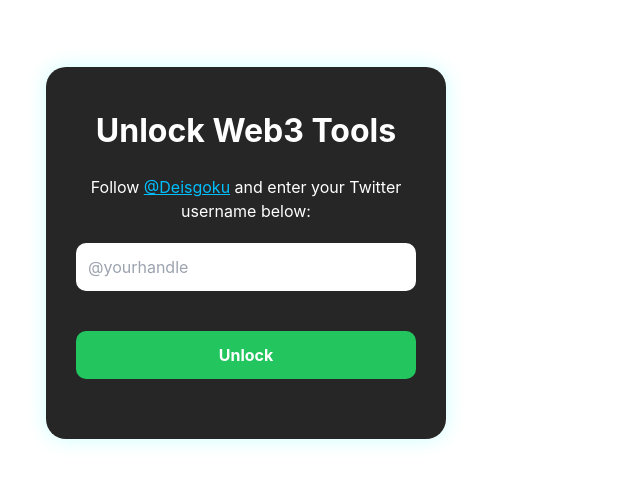
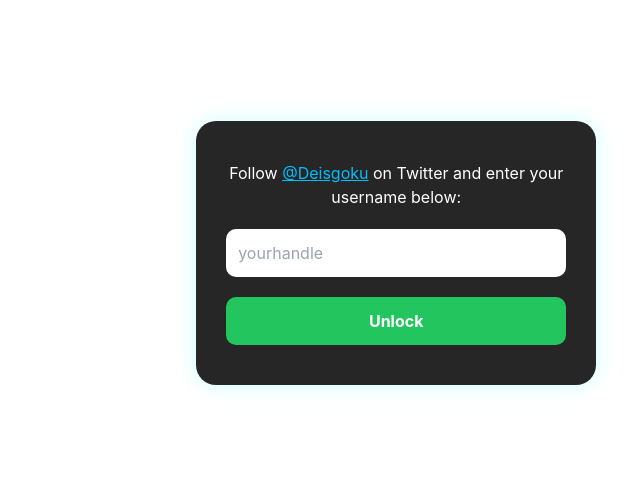
Before and after one commit to deisgoku/crypto-price-readme, a Next.js app: page /unlock in a window 1280 px wide. Shown: the part 147-632 px from the top of the page, without its empty margins (394-1034 px from the left). Built offline with nearby package versions, Linux system fonts and the light colour scheme.

Commit message:
Update unlock.jsx test

```diff
--- a/pages/unlock.jsx
+++ b/pages/unlock.jsx
@@ -1,47 +1,57 @@
+"use client";
+
 import React, { useState } from "react";
 import toast from "react-hot-toast";
 
-export default function Unlock() {
+export default function UnlockPage() {
   const [username, setUsername] = useState("");
-  const [verified, setVerified] = useState(false);
 
   const handleUnlock = () => {
-    if (!username) {
-      toast.error("Please enter your Twitter username!");
+    if (!username.trim()) {
+      toast.error("Please enter your Twitter username.");
       return;
     }
-    setVerified(true);
-    toast.success("You're verified! Welcome aboard.");
+
+    if (username.includes("@")) {
+      toast.error("Don't include '@' in your username.");
+      return;
+    }
+
+    toast.success(`Welcome, @${username}! Unlock successful.`);
+    // Lanjut ke API logic di sini
   };
 
   return (
     <div className="unlock-wrapper">
+
+      <h1 className="title text-3xl font-bold mb-6">Unlock Web3 Tools</h1>
+
+      {/* Card */}
       <div className="unlock-card">
-        <h1 className="title">Unlock Web3 Tools</h1>
-
-        <p className="subtitle">
-          Follow <a href="https://twitter.com/Deisgoku" target="_blank" rel="noopener noreferrer" className="link">@Deisgoku</a> and enter your Twitter username below:
+        <p className="subtitle text-sm mb-4">
+          Follow{" "}
+          <a
+            href="https://twitter.com/Deisgoku"
+            target="_blank"
+            rel="noopener noreferrer"
+            className="link text-cyan-300 underline hover:text-cyan-400"
+          >
+            @Deisgoku
+          </a>{" "}
+          on Twitter and enter your username below:
         </p>
 
-        <div className="form-group">
         <input
           type="text"
-            placeholder="@yourhandle"
+          placeholder="yourhandle"
           value={username}
           onChange={(e) => setUsername(e.target.value)}
           className="input"
         />
-        </div>
 
-        <div className="form-group">
-          <button onClick={handleUnlock} className="button">
+        <button onClick={handleUnlock} className="button mt-4">
           Unlock
         </button>
-        </div>
-
-        {verified && (
-          <p className="success-text">You're verified! Welcome aboard.</p>
-        )}
       </div>
     </div>
   );
```
Lines whose indentation alone changed are shown as unchanged.
